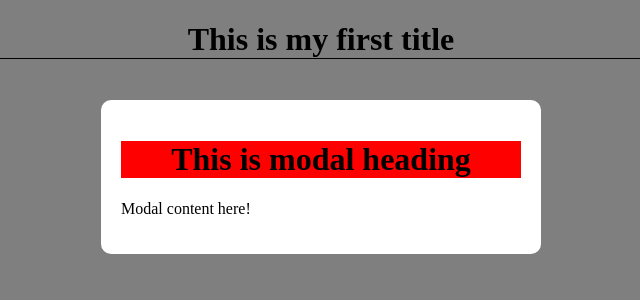
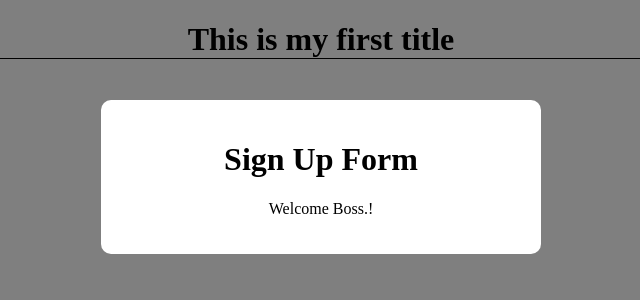
Before and after one commit to polashmahmud/Build-Web-Apps-with-Vue-JS-Firebase, a Vue app in the folder modal-project/: page / in a window 1280 px wide. Shown: the top 300 px of the page, without its empty margins (319-959 px from the left). Built offline with nearby package versions, Linux system fonts and the light colour scheme.

Commit message:
complete vue-cli-18

```diff
--- a/modal-project/src/App.vue
+++ b/modal-project/src/App.vue
@@ -1,6 +1,6 @@
 <template>
   <h1>{{ title }}</h1>
-  <simple-modal />
+  <simple-modal :heading="heading" :text="text" />
 </template>
 
 <script>
@@ -12,6 +12,8 @@ export default {
   data() {
     return {
       title: "This is my first title",
+      heading: "Sign Up Form",
+      text: "Welcome Boss.!",
     };
   },
 };
--- a/modal-project/src/components/Modal.vue
+++ b/modal-project/src/components/Modal.vue
@@ -1,14 +1,28 @@
 <template>
   <div class="backdrop">
-    <div class="modal">
-      <h1>This is modal heading</h1>
-      <p>Modal content here!</p>
+    <div class="modal" :class="{ dark: theme === 'dark' }">
+      <h1>{{ heading }}</h1>
+      <p>{{ text }}</p>
     </div>
   </div>
 </template>
 
 <script>
-export default {};
+export default {
+  props: {
+    heading: {
+      type: String,
+      default: "Welcome Form",
+    },
+    text: {
+      type: String,
+    },
+    theme: {
+      type: String,
+      default: "white",
+    },
+  },
+};
 </script>
 
 <style scoped>
@@ -28,12 +42,17 @@ export default {};
   border-radius: 10px;
 }
 
+.modal.dark {
+  background: black;
+  color: white;
+}
+
 h1 {
-  background: red;
   border: none;
 }
 
 p {
   font-style: normal;
+  text-align: center;
 }
 </style>
```
